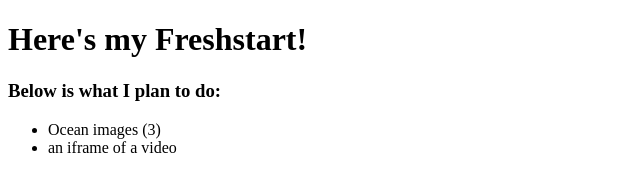
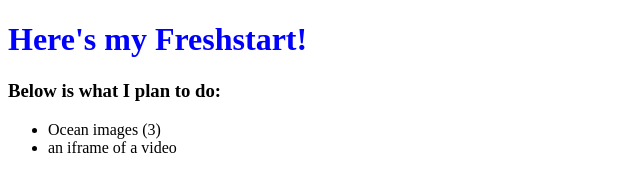
Before and after one commit to danielbales/freshstart, a plain HTML site: page index.html in a window 1280 px wide. Shown: the whole page, without its empty margins (0-640 px from the left). Drawn offline with Linux system fonts and the light colour scheme.

Commit message:
linked css file

```diff
--- a/index.html
+++ b/index.html
@@ -2,7 +2,8 @@
 <html lang="en" dir="ltr">
   <head>
     <meta charset="utf-8">
-    <title></title>
+    <title>Freshstart</title>
+    <link rel="stylesheet" href="style.css">
   </head>
   <body>
     <h1>Here's my Freshstart!</h1>
```
